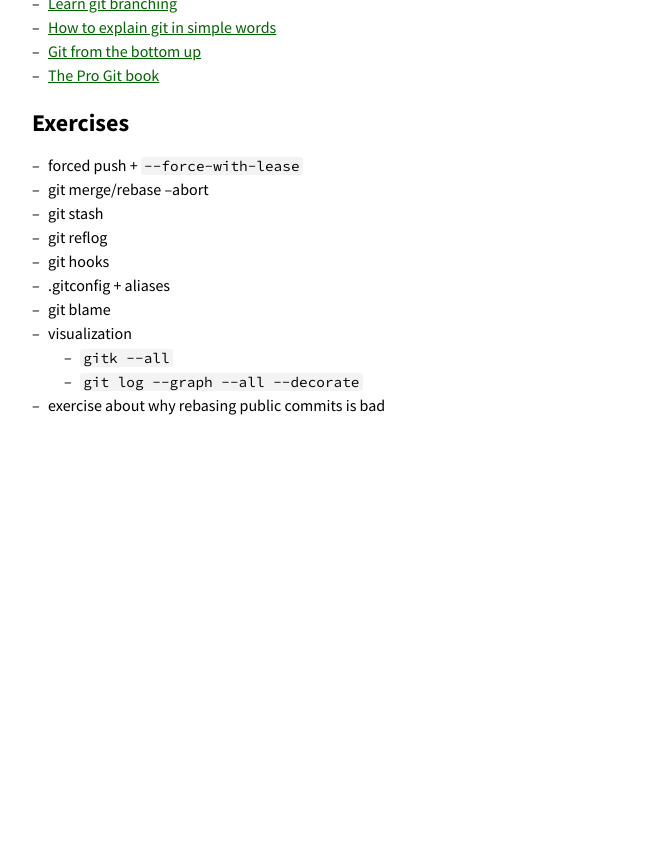
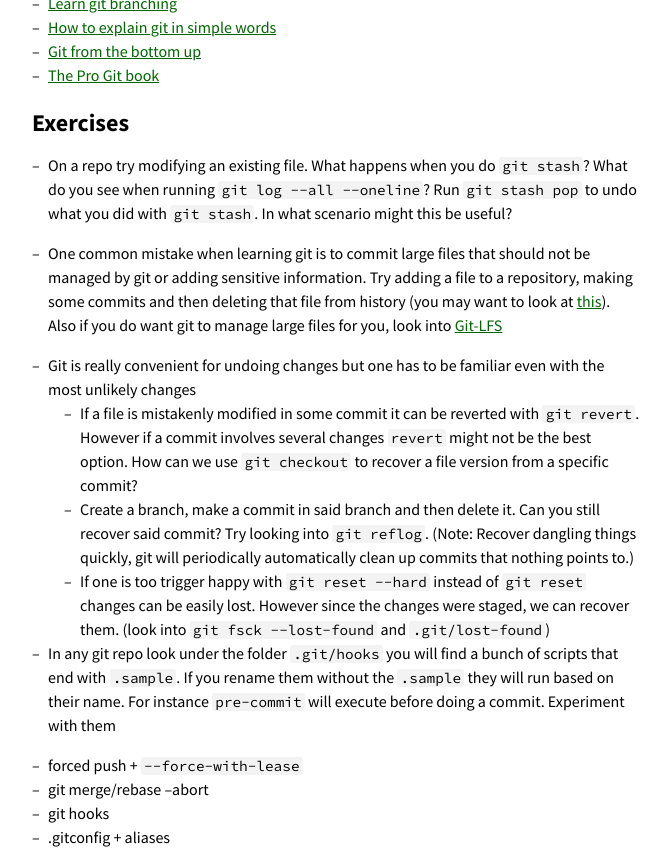
Before and after one commit to missing-semester-cn/missing-semester-cn.github.io, a Jekyll site: the page built from version-control.md, in a window 1280 px wide and 1400 px high, scrolled down 6493 px, cut to the strip 398-1251 px from the top of the window. Shown: the whole strip, without its empty margins (304-973 px from the left). Built offline with Jekyll 4.4.1, drawn with Linux system fonts in a browser that asks for light colours; before the commit the page ends 7341 px from its top, so only the background shows below that.

Commit message:
Some version control exercises

```diff
--- a/version-control.md
+++ b/version-control.md
@@ -326,10 +326,19 @@ if your push is rejected, what do you do?
 
 # Exercises
 
+ - On a repo try modifying an existing file. What happens when you do `git stash`? What do you see when running `git log --all --oneline`? Run `git stash pop` to undo what you did with `git stash`. In what scenario might this be useful?
+
+ - One common mistake when learning git is to commit large files that should not be managed by git or adding sensitive information. Try adding a file to a repository, making some commits and then deleting that file from history (you may want to look at [this](https://help.github.com/articles/removing-sensitive-data-from-a-repository/)). Also if you do want git to manage large  files for you, look into [Git-LFS](https://git-lfs.github.com/)
+
+ - Git is really convenient for undoing changes but one has to be familiar even with the most unlikely changes
+    - If a file is mistakenly modified in some commit it can be reverted with `git revert`. However if a commit involves several changes `revert` might not be the best option. How can we use `git checkout` to recover a file version from a specific commit?
+    - Create a branch, make a commit in said branch and then delete it. Can you still recover said commit? Try looking into `git reflog`. (Note: Recover dangling things quickly, git will periodically automatically clean up commits that nothing points to.)
+    - If one is too trigger happy with `git reset --hard` instead of `git reset` changes can be easily lost. However since the changes were staged, we can recover them. (look into `git fsck --lost-found` and `.git/lost-found`)
+
+ - In any git repo look under the folder `.git/hooks` you will find a bunch of scripts that end with `.sample`. If you rename them without the `.sample` they will run based on their name. For instance `pre-commit` will execute before doing a commit. Experiment with them
+
  - forced push + `--force-with-lease`
  - git merge/rebase --abort
- - git stash
- - git reflog
  - git hooks
  - .gitconfig + aliases
  - git blame
```
